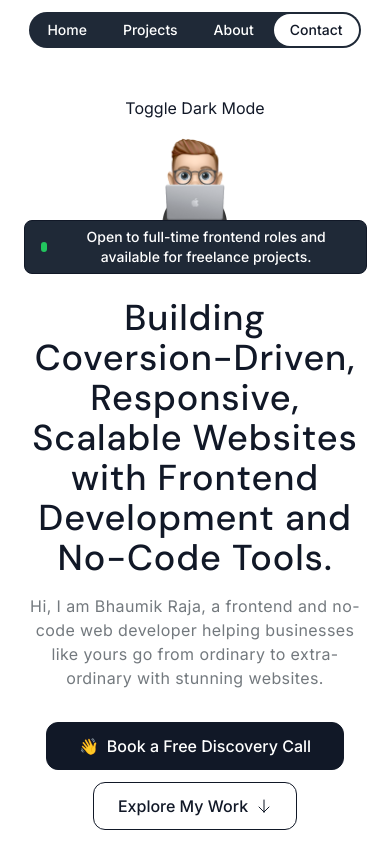
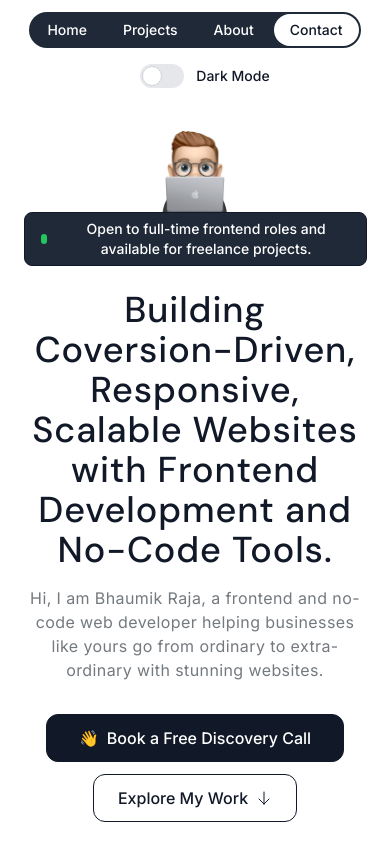
Before and after one commit to bhaumik-dev/bhaumik-dev-portfolio, a Next.js app: page / in a window 390 px wide. Shown: the top 844 px of the page. Built offline with nearby package versions, Linux system fonts and the light colour scheme.

Commit message:
Positioned and updated dark mode toggle button

```diff
--- a/src/app/globals.css
+++ b/src/app/globals.css
@@ -39,8 +39,14 @@
 @layer base {
   /* Apply a transition to background, border, text colors */
   * {
-    transition: background-color 0.5s ease, color 0.5s ease, opacity 0.5s ease,
-      border-color 0.5s ease;
+    transition: background-color 1s ease, color 1s ease, opacity 1s ease,
+      border-color 1s ease;
+  }
+  body,
+  button,
+  a,
+  input {
+    transition: background-color 1s ease, color 1s ease;
   }
 }
 
--- a/src/app/page.tsx
+++ b/src/app/page.tsx
@@ -7,11 +7,13 @@ import { TestimonialsSection } from "@/sections/Testimonials";
 import { ContactSection } from "@/sections/Contact";
 import { Footer } from "@/sections/Footer";
 import { useEffect } from "react";
+import DarkModeToggle from "@/components/DarkModeToggle";
 
 export default function Home() {
   return (
     <div>
       <Header />
+      <DarkModeToggle />
       <HeroSection />
       <ProjectsSection />
       <TapeSection />
--- a/src/components/DarkModeToggle.js
+++ b/src/components/DarkModeToggle.js
@@ -1,3 +1,36 @@
+// "use client"; // This tells Next.js that this is a Client Component
+
+// import { useState, useEffect } from "react";
+
+// export default function DarkModeToggle() {
+//   const [darkMode, setDarkMode] = useState(false);
+
+//   useEffect(() => {
+//     if (darkMode) {
+//       document.documentElement.classList.add("dark");
+//     } else {
+//       document.documentElement.classList.remove("dark");
+//     }
+//   }, [darkMode]);
+
+//   return (
+//     <div className="flex z-50 items-center absolute lg:justify-end md:justify-center sm:justify-center lg:top-4 lg:right-32 md:top-16 md:right-0 md:left-5 sm:top-16 sm:right-0 sm:left-5">
+//       <label className="relative inline-flex items-center cursor-pointer">
+//         <input
+//           type="checkbox"
+//           checked={darkMode}
+//           onChange={() => setDarkMode(!darkMode)}
+//           className="sr-only peer"
+//         />
+//         <div className="w-11 h-6 bg-gray-200 rounded-full peer peer-focus:ring-4 peer-focus:ring-purple-300 dark:peer-focus:ring-purple-800 dark:bg-gray-700 peer-checked:bg-purple-600 peer-checked:after:translate-x-full peer-checked:after:border-white after:content-[''] after:absolute after:top-[2px] after:left-[2px] after:bg-white after:border-gray-300 after:border after:rounded-full after:h-5 after:w-5 after:transition-all dark:border-gray-600"></div>
+//         <span className="ml-3 text-sm font-medium text-[var(--color-text)]">
+//           Dark Mode
+//         </span>
+//       </label>
+//     </div>
+//   );
+// }
+
 "use client"; // This tells Next.js that this is a Client Component
 
 import { useState, useEffect } from "react";
@@ -14,6 +47,19 @@ export default function DarkModeToggle() {
   }, [darkMode]);
 
   return (
-    <button onClick={() => setDarkMode(!darkMode)}>Toggle Dark Mode</button>
+    <div className="flex z-50 items-center lg:absolute lg:top-16 lg:right-16 md:absolute sm:absolute md:top-18 md:right-0 md:justify-center md:left-5 sm:top-16 sm:right-0 sm:justify-center sm:left-5">
+      <label className="relative inline-flex items-center cursor-pointer">
+        <input
+          type="checkbox"
+          checked={darkMode}
+          onChange={() => setDarkMode(!darkMode)}
+          className="sr-only peer"
+        />
+        <div className="w-11 h-6 bg-gray-200 rounded-full peer peer-focus:ring-4 peer-focus:ring-purple-300 dark:peer-focus:ring-purple-800 dark:bg-gray-700 peer-checked:bg-purple-600 peer-checked:after:translate-x-full peer-checked:after:border-white after:content-[''] after:absolute after:top-[2px] after:left-[2px] after:bg-white after:border-gray-300 after:border after:rounded-full after:h-5 after:w-5 after:transition-all dark:border-gray-600"></div>
+        <span className="ml-3 text-sm font-medium text-[var(--color-text)]">
+          Dark Mode
+        </span>
+      </label>
+    </div>
   );
 }
--- a/src/sections/Header.tsx
+++ b/src/sections/Header.tsx
@@ -1,6 +1,44 @@
+// import DarkModeToggle from "@/components/DarkModeToggle";
+
+// export const Header = () => {
+//   return (
+//     <div className="inline-flex justify-center items-center fixed top-3 w-full z-10">
+//       <nav className="flex gap-1 p-0.5 border-black/15 rounded-full bg-[var(--color-opposite-background)] backdrop-blur">
+//         <a
+//           href="#"
+//           className="nav-item text-[var(--color-opposite-text)] hover:text-[var(--color-background)] hover:bg-[var(--color-primary)]"
+//         >
+//           Home
+//         </a>
+//         <a
+//           href="#my-work-section"
+//           className="nav-item text-[var(--color-opposite-text)] hover:text-[var(--color-background)] hover:bg-[var(--color-primary)]"
+//         >
+//           Projects
+//         </a>
+//         <a
+//           href="#about-me-section"
+//           className="nav-item text-[var(--color-opposite-text)] hover:text-[var(--color-background)] hover:bg-[var(--color-primary)]"
+//         >
+//           About
+//         </a>
+//         <a
+//           href="mailto:webdevbhaumik@gmail.com"
+//           className="nav-item text-[var(--color-text)] bg-[var(--color-background)] hover:text-[var(--color-background)] hover:bg-[var(--color-primary)]"
+//         >
+//           Contact
+//         </a>
+//       </nav>
+//     </div>
+//   );
+// };
+
+import DarkModeToggle from "@/components/DarkModeToggle";
+
 export const Header = () => {
   return (
-    <div className="flex justify-center items-center fixed top-3 w-full z-10">
+    <div className="flex justify-center items-center fixed top-3 w-full z-20">
+      {/* Nav section */}
       <nav className="flex gap-1 p-0.5 border-black/15 rounded-full bg-[var(--color-opposite-background)] backdrop-blur">
         <a
           href="#"
--- a/src/sections/Hero.tsx
+++ b/src/sections/Hero.tsx
@@ -6,9 +6,8 @@ import DarkModeToggle from "@/components/DarkModeToggle.js";
 
 export const HeroSection = () => {
   return (
-    <div className="py-24 md:py-36">
+    <div className="py-24 md:py-36 sm:py-28">
       <div className="container lg:text-center sm:text-center md:text-center">
-        <DarkModeToggle />
         <div className="flex flex-col items-center">
           <Image
             src={memojiImage}
--- a/src/sections/Testimonials.tsx
+++ b/src/sections/Testimonials.tsx
@@ -14,33 +14,33 @@ import { Fragment } from "react";
 
 const testimonials = [
   {
-    name: "Alex Turner",
-    position: "Marketing Manager @ TechStartups",
-    text: "Alex was instrumental in transforming our website into a powerful marketing tool. His attention to detail and ability to understand our brand is exceptional. We're thrilled with the results!",
+    name: "Parth Gupta",
+    position: "Social Media Marketer & LinkedIn Strategist",
+    text: "Bhaumik's ability to translate ideas into visually stunning elements, coupled with his keen understanding of user experience, resulted in a website that not only met but exceeded my expectations. Throughout the entire process, he remained communicative, responsive, and open to feedback, ensuring that the final product aligned perfectly with my vision.  If you're seeking a designer who combines creativity with a commitment to excellence, Bhaumik is your go-to.",
     avatar: memojiAvatar1,
   },
   {
-    name: "Olivia Green",
-    position: "Head of Design @ GreenLeaf",
-    text: "Working with Alex was a pleasure. His expertise in frontend development brought our designs to life in a way we never imagined. The website has exceeded our expectations.",
+    name: "Devarshi Dave",
+    position: "Team Lead and Senior Fullstack Developer",
+    text: "Bhaumik is a rising talent in UI/UX Design for any web or mobile based applications. He has efficiently provided insights and correct recommendations to improve the UI/UX for my projects and it was a success! He is fast learner and fluent in English language. Bhaumik can be a valuable asset to any firm. I am always looking forward to work with him.",
     avatar: memojiAvatar2,
   },
   {
-    name: "Daniel White",
+    name: "Samara Alam",
     position: "CEO @ InnovateCo",
-    text: "Alex's ability to create seamless user experiences is unmatched. Our website has seen a significant increase in conversions since launching the new design. We couldn't be happier.",
+    text: "Bhaumik is an awesome Web Designer and developer! But importantly, he's a great person to work with. He has very clear communication methods and truly understands what you're meaning. Very glad to have benefitted from his perceptiveness, allowing him to put ideas to life in a beautiful and accurate way. He's very efficient as well in terms of timing with his work and I can truly say he gets the job done beyond expectations. Definitely recommend his services tenfold!",
     avatar: memojiAvatar3,
   },
   {
-    name: "Emily Carter",
-    position: "Product Manager @ GlobalTech",
-    text: "Alex is a true frontend wizard. He took our complex product and transformed it into an intuitive and engaging user interface. We're already seeing positive feedback from our customers.",
+    name: "Kunwar Khurmi",
+    position: "Full Stack Developer and Professor",
+    text: "I was Bhaumik's professor at Conestoga College for the course Advanced Responsive Site Design. He scored 4 out of 4 grade points in my course. Bhaumik consistently submitted his coursework ahead of deadlines, and his work on assignments and projects was exceptional. He is a dedicated student who will excel in any opportunity he is given.",
     avatar: memojiAvatar4,
   },
   {
-    name: "Michael Brown",
-    position: "Director of IT @ MegaCorp",
-    text: "Alex's work on our website has been nothing short of exceptional. He's a talented developer who is also a great communicator. We highly recommend him.",
+    name: "Taysseer Samman",
+    position: "Software Developer & Solutions Architect",
+    text: "Bhaumik was a top student in my class, attentive and collaborative. He showed interest, attention to detail, and a great team player. He would fit in any position, because of his personality and wits.",
     avatar: memojiAvatar5,
   },
 ];
@@ -73,7 +73,7 @@ export const TestimonialsSection = () => {
                   <Fragment key={index}>
                     {testimonials.map((testimonial) => (
                       <Card
-                        className="text-[var(--color-opposite-text)] mt-2 max-w-xs md:p-8 md:max-w-md lg:max-w-md hover:-rotate-1 transition duration-300"
+                        className="text-[var(--color-opposite-text)] mt-2 max-w-xs md:p-8 md:max-w-lg lg:max-w-2xl hover:-rotate-1 transition duration-300"
                         key={testimonial.name}
                       >
                         <div className="flex gap-4 items-center">
```
